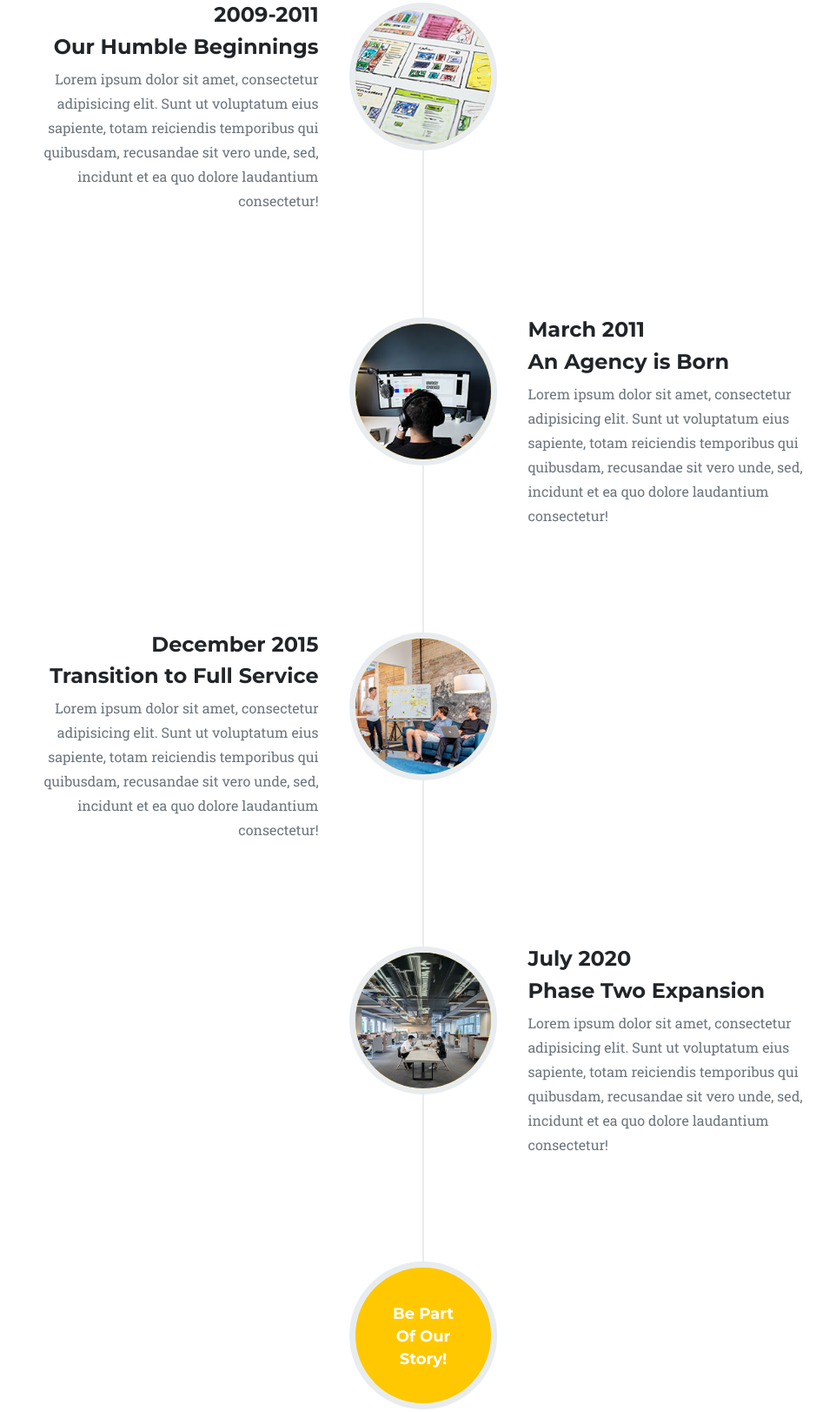
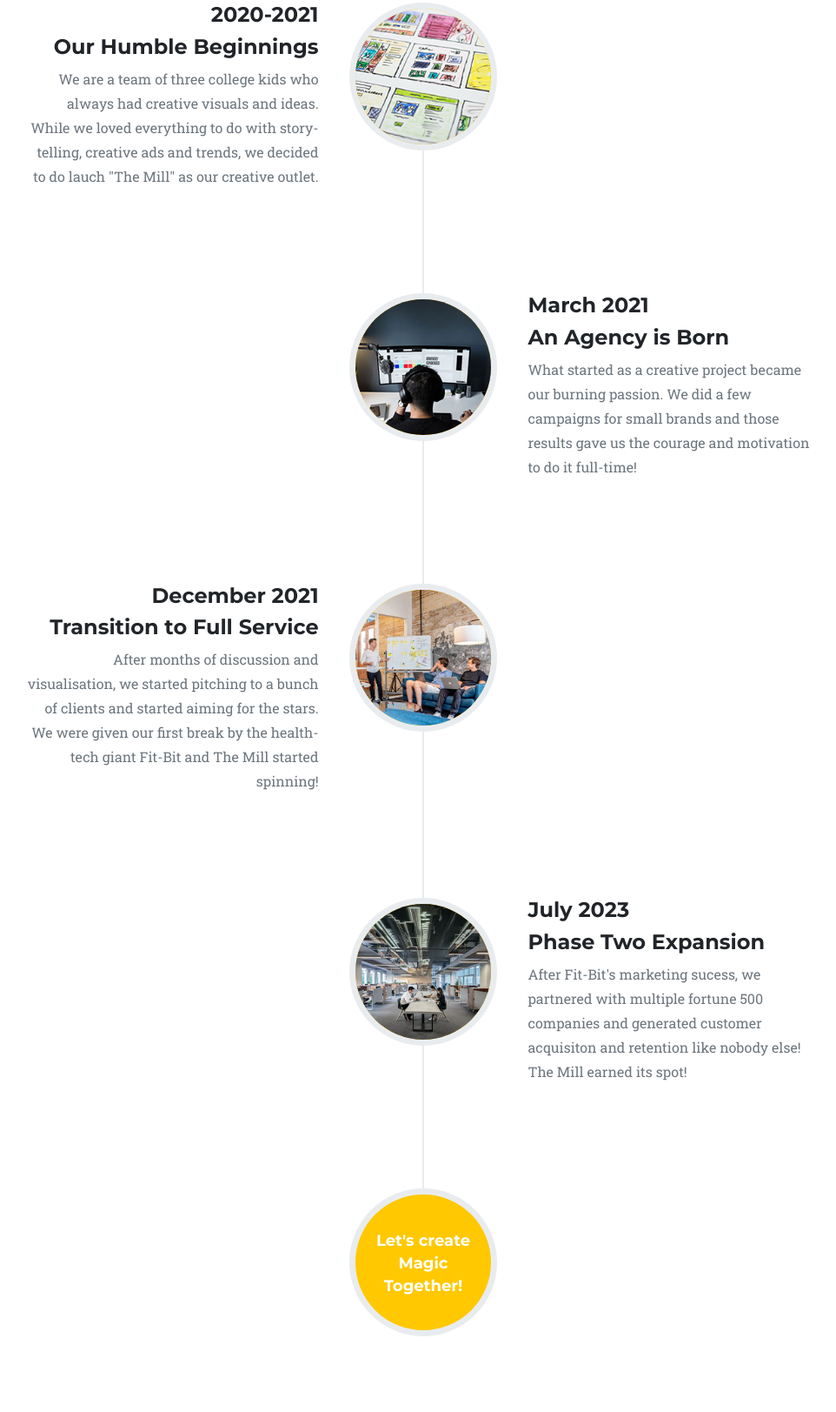
Before and after one commit to Dhivya-Sankar/website-design, a plain HTML site: page index.html in a window 1280 px wide. Shown: the part 2998-4621 px from the top of the page at 87% size, without its empty margins (153-1115 px from the left). Drawn offline with nearby package versions, Linux system fonts and the light colour scheme.

Commit message:
finished wordings, add about pictures and final check

```diff
--- a/index.html
+++ b/index.html
@@ -195,50 +195,50 @@
                         <div class="timeline-image"><img class="rounded-circle img-fluid" src="assets/img/about/1.jpg" alt="..." /></div>
                         <div class="timeline-panel">
                             <div class="timeline-heading">
-                                <h4>2009-2011</h4>
+                                <h4>2020-2021</h4>
                                 <h4 class="subheading">Our Humble Beginnings</h4>
                             </div>
-                            <div class="timeline-body"><p class="text-muted">Lorem ipsum dolor sit amet, consectetur adipisicing elit. Sunt ut voluptatum eius sapiente, totam reiciendis temporibus qui quibusdam, recusandae sit vero unde, sed, incidunt et ea quo dolore laudantium consectetur!</p></div>
+                            <div class="timeline-body"><p class="text-muted"> We are a team of three college kids who always had creative visuals and ideas. While we loved everything to do with story-telling, creative ads and trends, we decided to do lauch "The Mill" as our creative outlet. </p></div>
                         </div>
                     </li>
                     <li class="timeline-inverted">
                         <div class="timeline-image"><img class="rounded-circle img-fluid" src="assets/img/about/2.jpg" alt="..." /></div>
                         <div class="timeline-panel">
                             <div class="timeline-heading">
-                                <h4>March 2011</h4>
+                                <h4>March 2021</h4>
                                 <h4 class="subheading">An Agency is Born</h4>
                             </div>
-                            <div class="timeline-body"><p class="text-muted">Lorem ipsum dolor sit amet, consectetur adipisicing elit. Sunt ut voluptatum eius sapiente, totam reiciendis temporibus qui quibusdam, recusandae sit vero unde, sed, incidunt et ea quo dolore laudantium consectetur!</p></div>
+                            <div class="timeline-body"><p class="text-muted">What started as a creative project became our burning passion. We did a few campaigns for small brands and those results gave us the courage and motivation to do it full-time!</p></div>
                         </div>
                     </li>
                     <li>
                         <div class="timeline-image"><img class="rounded-circle img-fluid" src="assets/img/about/3.jpg" alt="..." /></div>
                         <div class="timeline-panel">
                             <div class="timeline-heading">
-                                <h4>December 2015</h4>
+                                <h4>December 2021</h4>
                                 <h4 class="subheading">Transition to Full Service</h4>
                             </div>
-                            <div class="timeline-body"><p class="text-muted">Lorem ipsum dolor sit amet, consectetur adipisicing elit. Sunt ut voluptatum eius sapiente, totam reiciendis temporibus qui quibusdam, recusandae sit vero unde, sed, incidunt et ea quo dolore laudantium consectetur!</p></div>
+                            <div class="timeline-body"><p class="text-muted"> After months of discussion and visualisation, we started pitching to a bunch of clients and started aiming for the stars. We were given our first break by the health-tech giant Fit-Bit and The Mill started spinning!</p></div>
                         </div>
                     </li>
                     <li class="timeline-inverted">
                         <div class="timeline-image"><img class="rounded-circle img-fluid" src="assets/img/about/4.jpg" alt="..." /></div>
                         <div class="timeline-panel">
                             <div class="timeline-heading">
-                                <h4>July 2020</h4>
+                                <h4>July 2023</h4>
                                 <h4 class="subheading">Phase Two Expansion</h4>
                             </div>
-                            <div class="timeline-body"><p class="text-muted">Lorem ipsum dolor sit amet, consectetur adipisicing elit. Sunt ut voluptatum eius sapiente, totam reiciendis temporibus qui quibusdam, recusandae sit vero unde, sed, incidunt et ea quo dolore laudantium consectetur!</p></div>
+                            <div class="timeline-body"><p class="text-muted">After Fit-Bit's marketing sucess, we partnered with multiple fortune 500 companies and generated customer acquisiton and retention like nobody else! The Mill earned its spot!</p></div>
                         </div>
                     </li>
                     <li class="timeline-inverted">
                         <div class="timeline-image">
                             <h4>
-                                Be Part
+                                Let's create
                                 <br />
-                                Of Our
+                                Magic
                                 <br />
-                                Story!
+                                Together!
                             </h4>
                         </div>
                     </li>
@@ -250,13 +250,13 @@
             <div class="container">
                 <div class="text-center">
                     <h2 class="section-heading text-uppercase">Our Amazing Team</h2>
-                    <h3 class="section-subheading text-muted">Lorem ipsum dolor sit amet consectetur.</h3>
+                    <h3 class="section-subheading text-muted">The trio behind The Mill</h3>
                 </div>
                 <div class="row">
                     <div class="col-lg-4">
                         <div class="team-member">
                             <img class="mx-auto rounded-circle" src="assets/img/team/1.jpg" alt="..." />
-                            <h4>Parveen Anand</h4>
+                            <h4>Dhivya Sankar</h4>
                             <p class="text-muted">Lead Designer</p>
                             <a class="btn btn-dark btn-social mx-2" href="#!" aria-label="Parveen Anand Twitter Profile"><i class="fab fa-twitter"></i></a>
                             <a class="btn btn-dark btn-social mx-2" href="#!" aria-label="Parveen Anand Facebook Profile"><i class="fab fa-facebook-f"></i></a>
@@ -266,7 +266,7 @@
                     <div class="col-lg-4">
                         <div class="team-member">
                             <img class="mx-auto rounded-circle" src="assets/img/team/2.jpg" alt="..." />
-                            <h4>Diana Petersen</h4>
+                            <h4>Aswini Ravi</h4>
                             <p class="text-muted">Lead Marketer</p>
                             <a class="btn btn-dark btn-social mx-2" href="#!" aria-label="Diana Petersen Twitter Profile"><i class="fab fa-twitter"></i></a>
                             <a class="btn btn-dark btn-social mx-2" href="#!" aria-label="Diana Petersen Facebook Profile"><i class="fab fa-facebook-f"></i></a>
@@ -276,7 +276,7 @@
                     <div class="col-lg-4">
                         <div class="team-member">
                             <img class="mx-auto rounded-circle" src="assets/img/team/3.jpg" alt="..." />
-                            <h4>Larry Parker</h4>
+                            <h4>Karthik Baskar</h4>
                             <p class="text-muted">Lead Developer</p>
                             <a class="btn btn-dark btn-social mx-2" href="#!" aria-label="Larry Parker Twitter Profile"><i class="fab fa-twitter"></i></a>
                             <a class="btn btn-dark btn-social mx-2" href="#!" aria-label="Larry Parker Facebook Profile"><i class="fab fa-facebook-f"></i></a>
```
